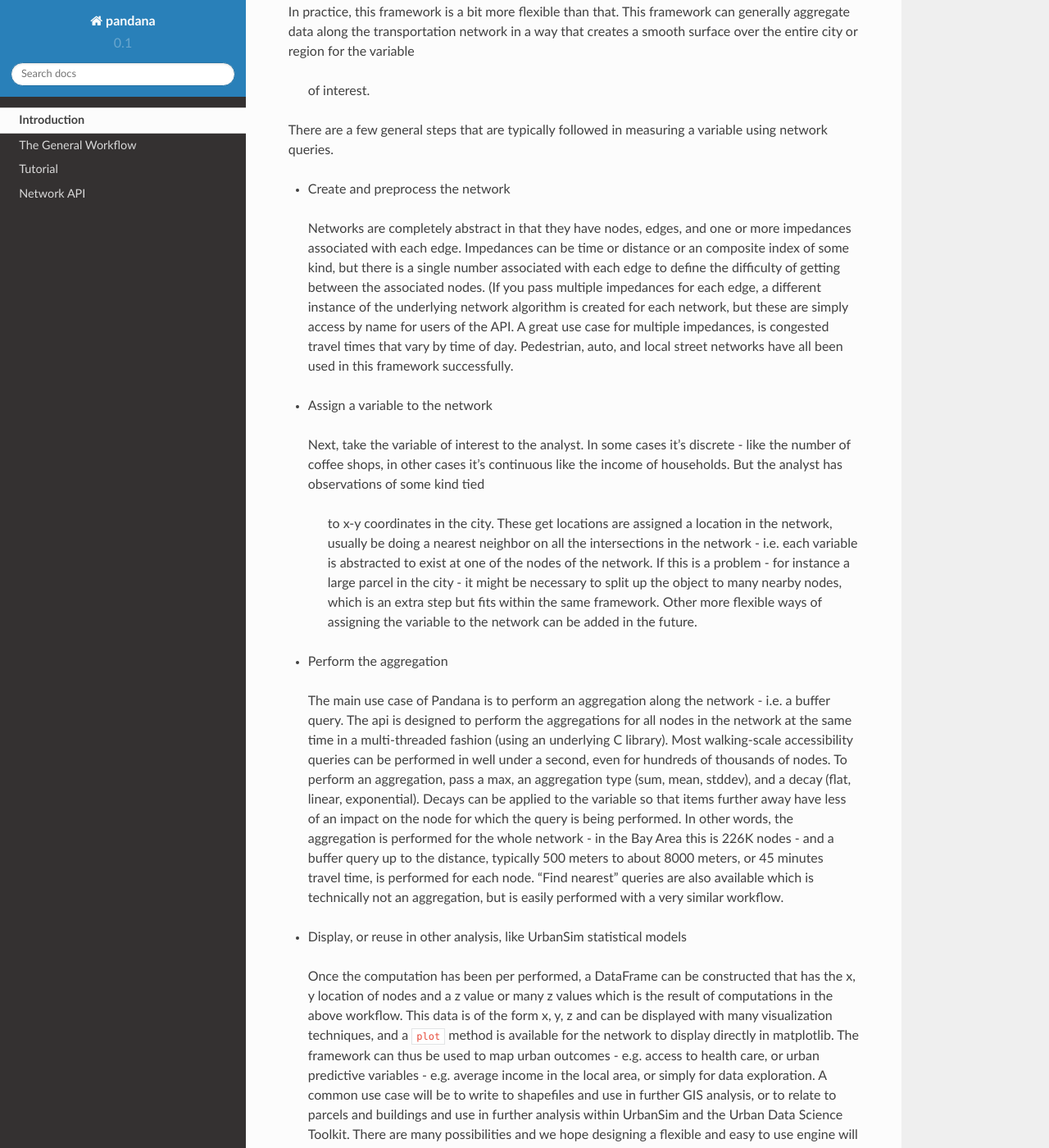
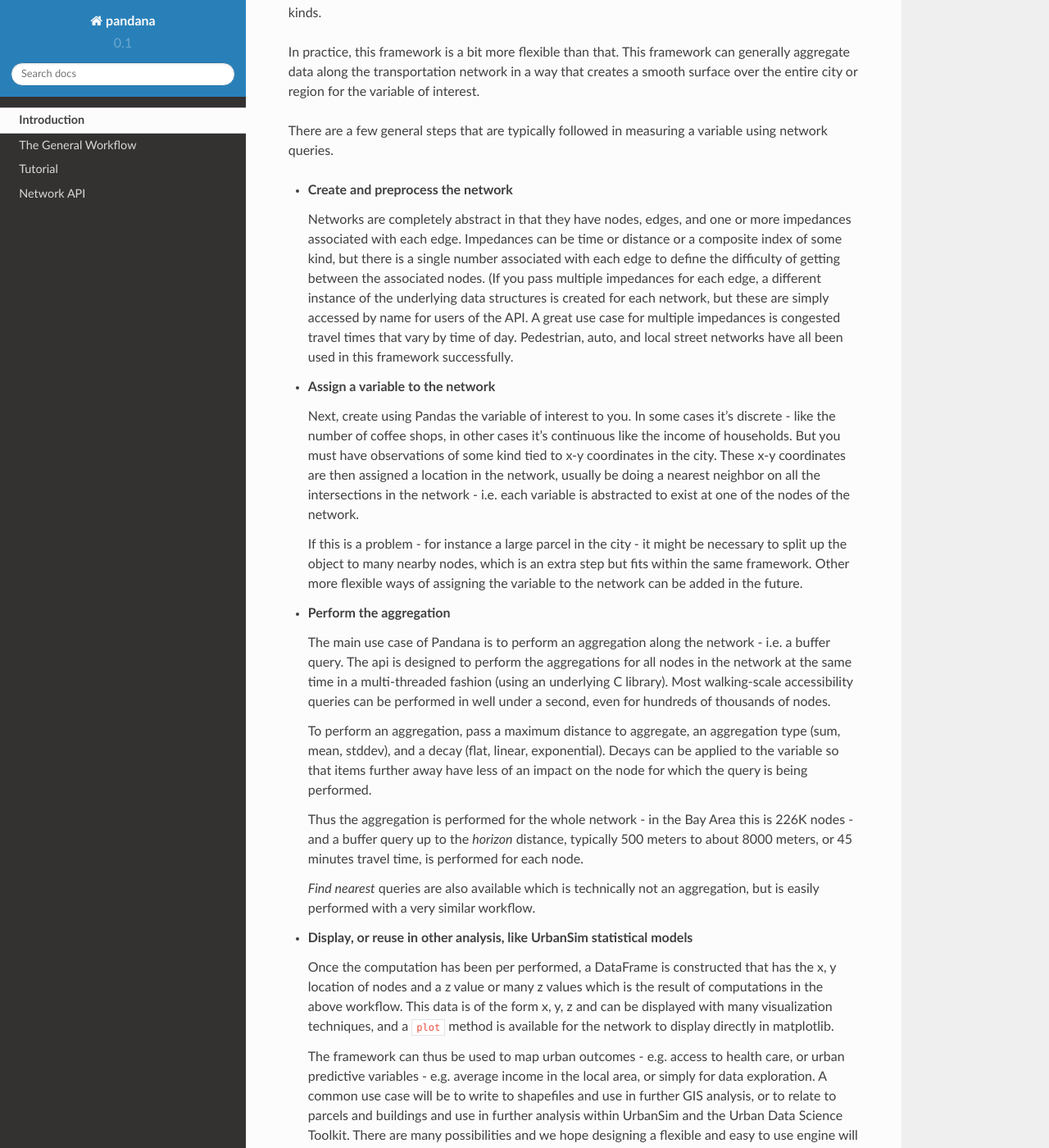
Before and after one commit to UDST/pandana, a Sphinx documentation site: the page built from docs/introduction.rst, in a window 1280 px wide and 1400 px high, scrolled down 1560 px. Shown: the whole window at 82% size. Built offline with Sphinx 7.4.7 and the Read the Docs theme 2.0.0, drawn with Linux system fonts in a browser that asks for light colours; some of the changed text lies outside the part shown.

Commit message:
proofread of intro

```diff
--- a/docs/introduction.rst
+++ b/docs/introduction.rst
@@ -4,79 +4,94 @@
 In this case, a picture is worth a thousand words. The image below shows the
 distance to the 2nd nearest restaurant (rendered by matplotlib). With only a few lines of code, you can grab a network from OpenStreetMap, take the restaurants that users of OpenStreetMap have recorded, and in about half a second of compute time you can get back a Pandas Series of node_ids and computed values of various measures of access to destinations on the street network.
 
-
 .. image:: img/distance_to_restaurants.png
 
-Beyond simple access to destination queries, this library also implements more general aggregations along the street network (or any network). For a given region, this produces hundreds of thousands of overlapping buffer queries (still performed in less than a second) that can be used to characterize the local neighborhood around each street intersection. The result can then be mapped, or assigned to parcel and building records, or used in statistical models as we commonly do with UrbanSim. This is in stark contrast to the arbitrary non-overlapping geographies ubiquitous in GIS. Although there are advantages to the GIS approach, we think network queries are a more accurate representation of how people interact with their environment.
+Beyond simple access to destination queries, this library also implements more general aggregations along the street network (or any network). For a given region, this produces hundreds of thousands of overlapping buffer queries (still performed in less than a second) that can be used to characterize the local neighborhood around each street intersection. The result can then be mapped, or assigned to parcel and building records, or used in statistical models as we commonly do with UrbanSim. This is in stark contrast to the arbitrary non-overlapping geographies ubiquitous in GIS. Although there are advantages to the GIS approach,
+we think network queries are a more accurate representation of how people
+interact with their environment.
 
-We look forward to creative uses of a general library like this - please let us know when you think you have a great use case with the hashtag #synthicity.
+We look forward to creative uses of a general library like this - please let us know when you think you have a great use case with the hashtag ``#synthicity``.
 
 The General Workflow
 --------------------
 
 Accessibility as defined here is the ability to reach other specified locations
-in the city.
+in the city, and this this framework is first and foremost designed to
+compute accessibility-to-destination queries of various kinds.
 
 In practice, this framework is a bit more flexible than that.  This
 framework can generally aggregate data along the transportation network in a way
 that creates a smooth surface over the entire city or region for the variable
- of interest.
+of interest.
 
 There are a few general steps that are typically followed in measuring a
 variable using network queries.
 
-* Create and preprocess the network
- Networks are completely abstract in that they have nodes, edges, and one or
- more impedances associated with each edge.  Impedances can be time or distance
- or an composite index of some kind, but there is a single number associated
- with each edge to define the difficulty of getting between the associated
- nodes.  (If you pass multiple impedances for each edge,
- a different instance of the underlying network algorithm is created for each
- network, but these are simply access by name for users of the API.  A great
- use case for multiple impedances, is congested travel times that vary by time
- of day.  Pedestrian, auto, and local street networks have all been used in this
- framework successfully.
+* **Create and preprocess the network**
 
-* Assign a variable to the network
- Next, take the variable of interest to the analyst.  In some cases it's
- discrete - like the number of coffee shops, in other cases it's continuous like
- the income of households.  But the analyst has observations of some kind tied
-  to x-y coordinates in the city.  These get locations are assigned a
-  location in the network, usually be doing a nearest neighbor on all the
-  intersections in the network - i.e. each variable is abstracted to exist at
-  one of the nodes of the network.  If this is a problem - for instance a
-  large parcel in the city - it might be necessary to split up the object to
-  many nearby nodes, which is an extra step but fits within the same
+  Networks are completely abstract in that they have nodes, edges, and one or
+  more impedances associated with each edge.  Impedances can be time or distance
+  or a composite index of some kind, but there is a single number associated
+  with each edge to define the difficulty of getting between the associated
+  nodes.  (If you pass multiple impedances for each edge,
+  a different instance of the underlying data structures is created for each
+  network, but these are simply accessed by name for users of the API.  A great
+  use case for multiple impedances is congested travel times that vary by time
+  of day.  Pedestrian, auto, and local street networks have all been used in
+  this framework successfully.
+
+* **Assign a variable to the network**
+
+  Next, create using Pandas the variable of interest to you.  In some cases it's
+  discrete - like the number of coffee shops, in other cases it's continuous
+  like the income of households.  But you must have observations of some
+  kind tied to x-y coordinates in the city.  These x-y coordinates are then
+  assigned a location in the network, usually be doing a nearest neighbor on
+  all the intersections in the network - i.e. each variable is abstracted to
+  exist at one of the nodes of the network.
+
+  If this is a problem - for instance a large parcel in the city - it might be
+  necessary to  split up the object to many nearby nodes, which is an extra step
+  but fits within the same
   framework.  Other more flexible ways of assigning the variable to the
   network can be added in the future.
 
-* Perform the aggregation
- The main use case of Pandana is to perform an aggregation along the network
- - i.e. a buffer query.  The api is designed to perform the aggregations for
- all nodes in the network at the same time in a multi-threaded fashion (using an
- underlying C library).  Most walking-scale accessibility queries can be
- performed in well under a second, even for hundreds of thousands of nodes.
- To perform an aggregation, pass a max, an aggregation type (sum, mean, stddev),
- and a decay (flat, linear, exponential).  Decays can be applied to the variable
- so that items further away have less of an impact on the node for which the
- query is being performed.  In other words, the aggregation is performed for the
- whole network - in the Bay Area this is 226K nodes - and a buffer query up to
- the distance, typically 500 meters to about 8000 meters,
- or 45 minutes travel time, is performed for each node.  "Find nearest"
- queries are also available which is technically not an aggregation,
- but is easily performed with a very similar workflow.
+* **Perform the aggregation**
 
-* Display, or reuse in other analysis, like UrbanSim statistical models
- Once the computation has been per performed, a DataFrame can be constructed
- that has the x, y location of nodes and a z value or many z values which is
- the result of computations in the above workflow.  This data is of the form
- x, y, z and can be displayed with many visualization techniques,
- and a ``plot`` method is available for the network to display directly in
- matplotlib.
- The framework can thus be used to map urban outcomes - e.g. access to health
- care, or urban predictive variables - e.g. average income in the local area,
- or simply for data exploration.  A common use case will be to write to
- shapefiles and use in further GIS analysis, or to relate to parcels and
- buildings and use in further analysis within UrbanSim and the Urban Data
- Science Toolkit.  There are many possibilities and we hope designing a
- flexible and easy to use engine will serve many use cases.
+  The main use case of Pandana is to perform an aggregation along the network
+  - i.e. a buffer query.  The api is designed to perform the aggregations for
+  all nodes in the network at the same time in a multi-threaded fashion
+  (using an underlying C library).  Most walking-scale accessibility queries
+  can be performed in well under a second, even for hundreds of thousands of
+  nodes.
+
+  To perform an aggregation, pass a maximum distance to aggregate,
+  an aggregation type (sum, mean, stddev), and a decay (flat, linear,
+  exponential).  Decays can be applied to
+  the variable so that items further away have less of an impact on the node
+  for which the query is being performed.
+
+  Thus the aggregation is performed for the whole network - in the Bay Area this
+  is 226K nodes - and a buffer query up to the *horizon* distance,
+  typically 500 meters to about 8000 meters, or 45 minutes travel time, is
+  performed for each node.
+
+  *Find nearest* queries are also available which is technically not an
+  aggregation, but is easily performed with a very similar workflow.
+
+* **Display, or reuse in other analysis, like UrbanSim statistical models**
+
+  Once the computation has been per performed, a DataFrame is constructed
+  that has the x, y location of nodes and a z value or many z values which is
+  the result of computations in the above workflow.  This data is of the form
+  x, y, z and can be displayed with many visualization techniques,
+  and a ``plot`` method is available for the network to display directly in
+  matplotlib.
+
+  The framework can thus be used to map urban outcomes - e.g. access to health
+  care, or urban predictive variables - e.g. average income in the local area,
+  or simply for data exploration.  A common use case will be to write to
+  shapefiles and use in further GIS analysis, or to relate to parcels and
+  buildings and use in further analysis within UrbanSim and the Urban Data
+  Science Toolkit.  There are many possibilities and we hope designing a
+  flexible and easy to use engine will serve many use cases.
```
Also changed, not shown: docs/index.rst (+5 -4 lines).
